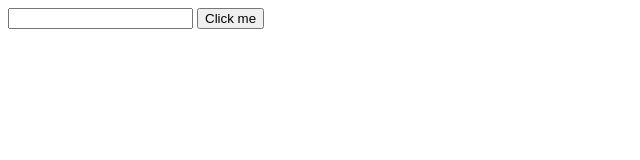
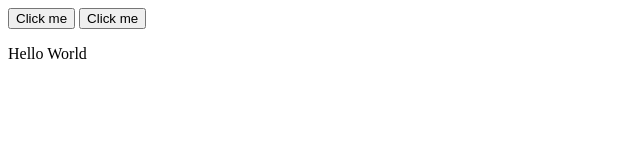
Before and after one commit to designerclau/GitExample, a plain HTML site: page index.html in a window 1280 px wide. Shown: the whole page, without its empty margins (0-640 px from the left). Drawn offline with Linux system fonts and the light colour scheme.

Commit message:
v2
I include hello world

```diff
--- a/index.html
+++ b/index.html
@@ -1,2 +1,5 @@
-<input id="fieldOne" type="text">
+
 <button> Click me</button>
+<button> Click me</button>
+
+<p> Hello World</p>
```
